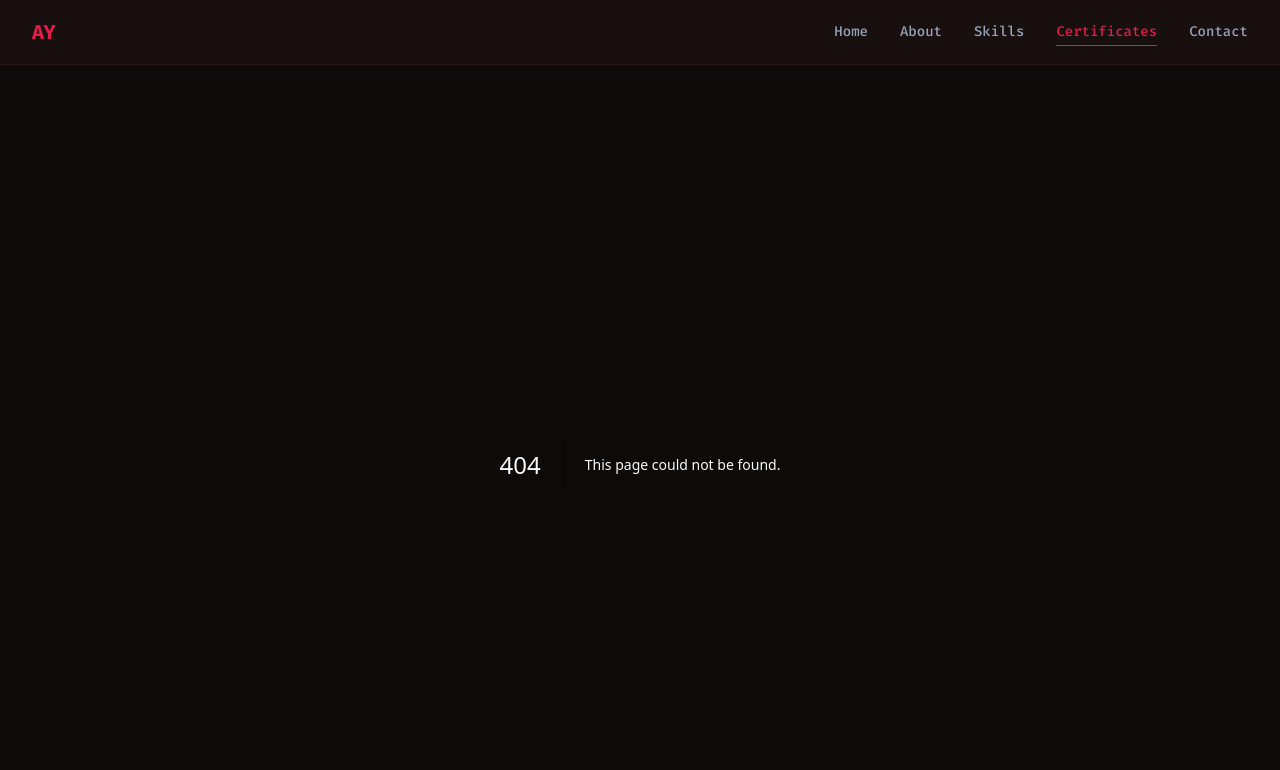
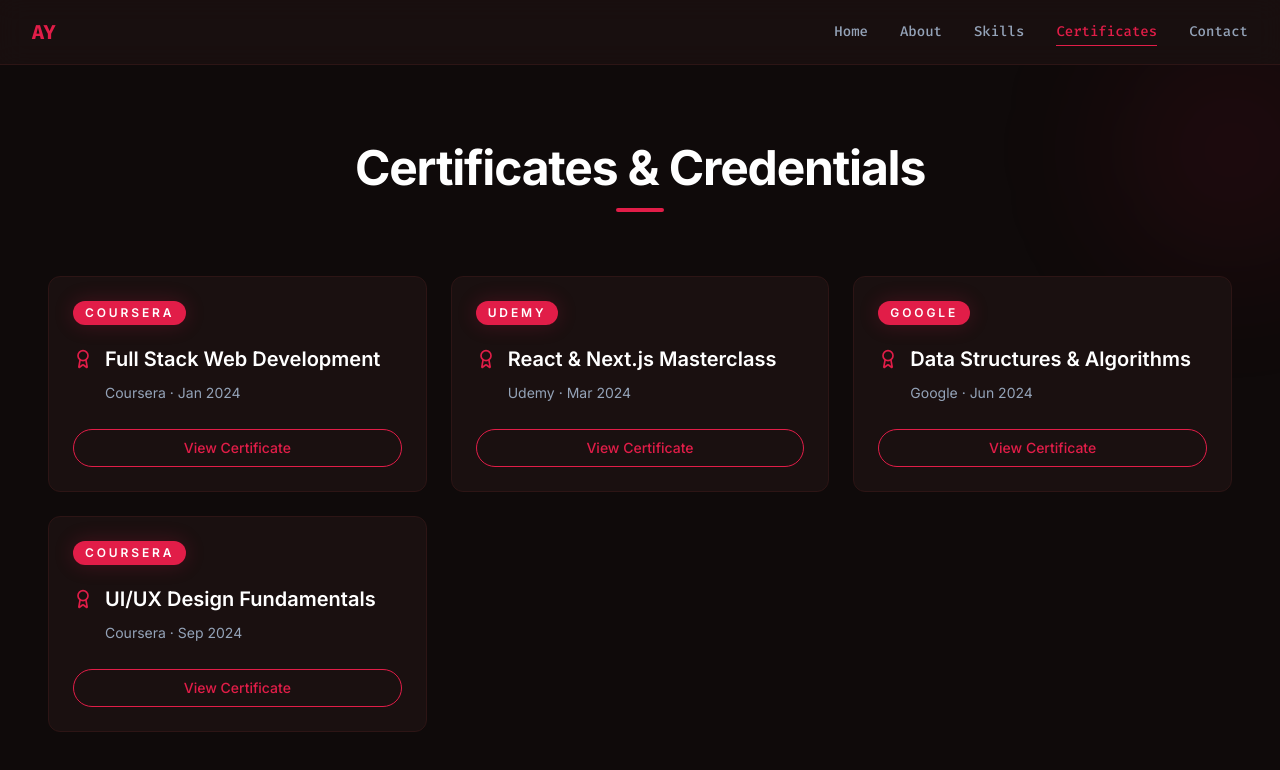
Before and after one commit to anubhavy-05/My-Portfolio, a Next.js app: page /certificates in a window 1280 px wide. Before the commit this address had no page. Shown: the top 770 px of the page. Built offline with nearby package versions, Linux system fonts and the light colour scheme.

Commit message:
add 'Certificates' showcase page

```diff
--- /dev/null
+++ b/app/certificates/page.tsx
@@ -0,0 +1,118 @@
+"use client";
+
+import Link from "next/link";
+import { motion, useReducedMotion } from "framer-motion";
+import { Award } from "lucide-react";
+
+type Certificate = {
+  title: string;
+  issuer: string;
+  date: string;
+};
+
+const certificates: Certificate[] = [
+  {
+    title: "Full Stack Web Development",
+    issuer: "Coursera",
+    date: "Jan 2024"
+  },
+  {
+    title: "React & Next.js Masterclass",
+    issuer: "Udemy",
+    date: "Mar 2024"
+  },
+  {
+    title: "Data Structures & Algorithms",
+    issuer: "Google",
+    date: "Jun 2024"
+  },
+  {
+    title: "UI/UX Design Fundamentals",
+    issuer: "Coursera",
+    date: "Sep 2024"
+  }
+];
+
+const containerVariants = {
+  hidden: { opacity: 0, y: 24 },
+  visible: {
+    opacity: 1,
+    y: 0,
+    transition: { staggerChildren: 0.12, delayChildren: 0.08 }
+  }
+} as const;
+
+const itemVariants = {
+  hidden: { opacity: 0, y: 18 },
+  visible: { opacity: 1, y: 0 }
+} as const;
+
+export default function CertificatesPage() {
+  const prefersReducedMotion = useReducedMotion();
+
+  return (
+    <main className="relative overflow-hidden bg-background px-6 py-20 sm:px-8 lg:px-12">
+      <div className="pointer-events-none absolute inset-0 overflow-hidden">
+        <div className="hero-rose-glow absolute right-[-10%] top-[-12%] h-[22rem] w-[22rem] rounded-full opacity-40 blur-3xl" />
+      </div>
+
+      <div className="relative mx-auto max-w-7xl">
+        <motion.section
+          initial={prefersReducedMotion ? false : "hidden"}
+          whileInView="visible"
+          viewport={{ once: true, amount: 0.35 }}
+          variants={containerVariants}
+          className="mx-auto max-w-4xl text-center"
+        >
+          <motion.h1 variants={itemVariants} className="text-4xl font-bold tracking-tight text-white md:text-5xl">
+            Certificates &amp; Credentials
+          </motion.h1>
+          <motion.div variants={itemVariants} className="mt-4 flex justify-center">
+            <span className="h-1 w-12 rounded-full bg-accent" aria-hidden="true" />
+          </motion.div>
+        </motion.section>
+
+        <motion.section
+          initial={prefersReducedMotion ? false : "hidden"}
+          whileInView="visible"
+          viewport={{ once: true, amount: 0.2 }}
+          variants={containerVariants}
+          className="mt-16 grid gap-6 md:grid-cols-2 lg:grid-cols-3"
+        >
+          {certificates.map((certificate) => (
+            <motion.article
+              key={certificate.title}
+              variants={itemVariants}
+              whileHover={prefersReducedMotion ? undefined : { y: -6, scale: 1.01 }}
+              transition={{ type: "spring", stiffness: 280, damping: 24 }}
+              className="group flex h-full flex-col rounded-xl border border-border bg-surface p-6 transition duration-300 hover:shadow-rose"
+            >
+              <div className="mb-5 inline-flex w-fit rounded-full bg-accent px-3 py-1 text-xs font-semibold uppercase tracking-[0.24em] text-white shadow-[0_0_20px_rgba(225,29,72,0.22)]">
+                {certificate.issuer}
+              </div>
+
+              <div className="flex items-start gap-3">
+                <Award className="mt-1 h-5 w-5 shrink-0 text-accent" />
+                <div>
+                  <h2 className="text-xl font-semibold text-white">{certificate.title}</h2>
+                  <p className="mt-2 text-sm leading-6 text-muted">
+                    {certificate.issuer} · {certificate.date}
+                  </p>
+                </div>
+              </div>
+
+              <div className="mt-6 flex-1" />
+
+              <Link
+                href="#"
+                className="inline-flex items-center justify-center rounded-full border border-accent px-4 py-2 text-sm font-medium text-accent transition duration-300 hover:bg-accent hover:text-white"
+              >
+                View Certificate
+              </Link>
+            </motion.article>
+          ))}
+        </motion.section>
+      </div>
+    </main>
+  );
+}
```
